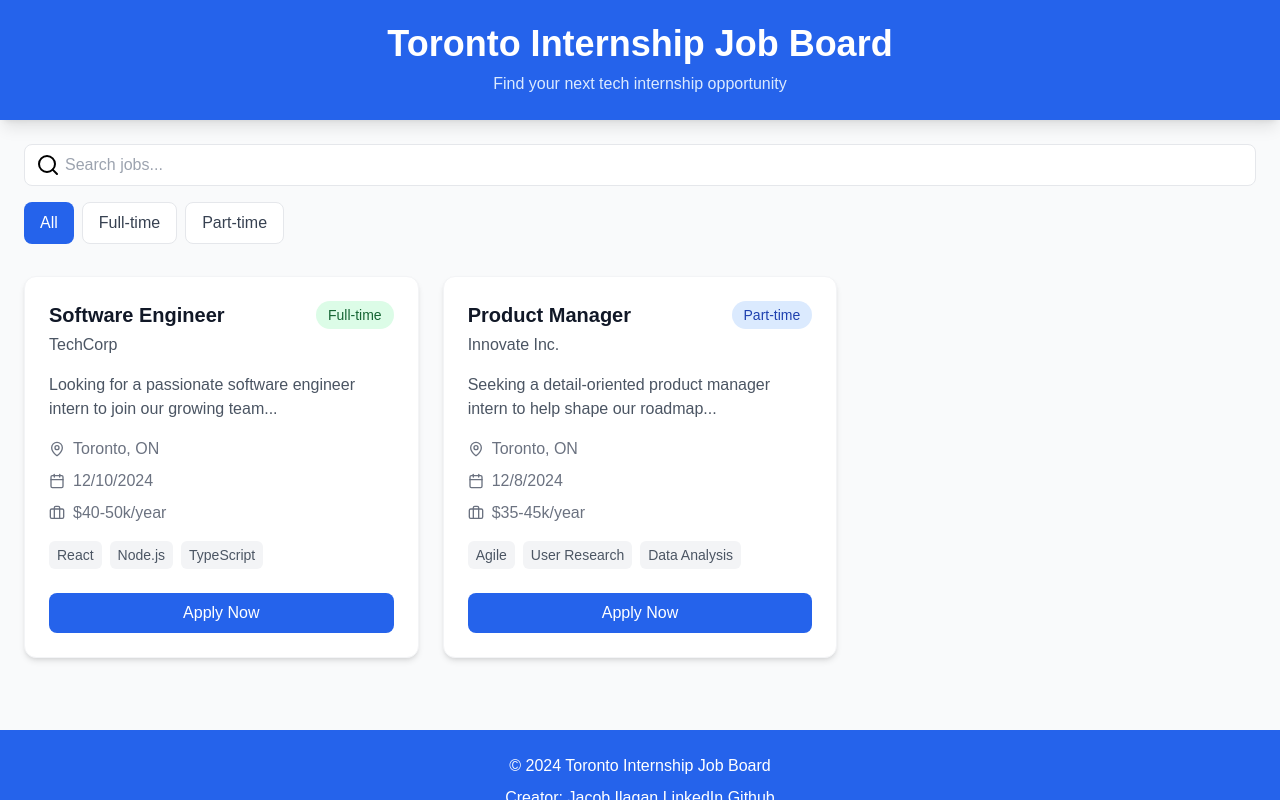
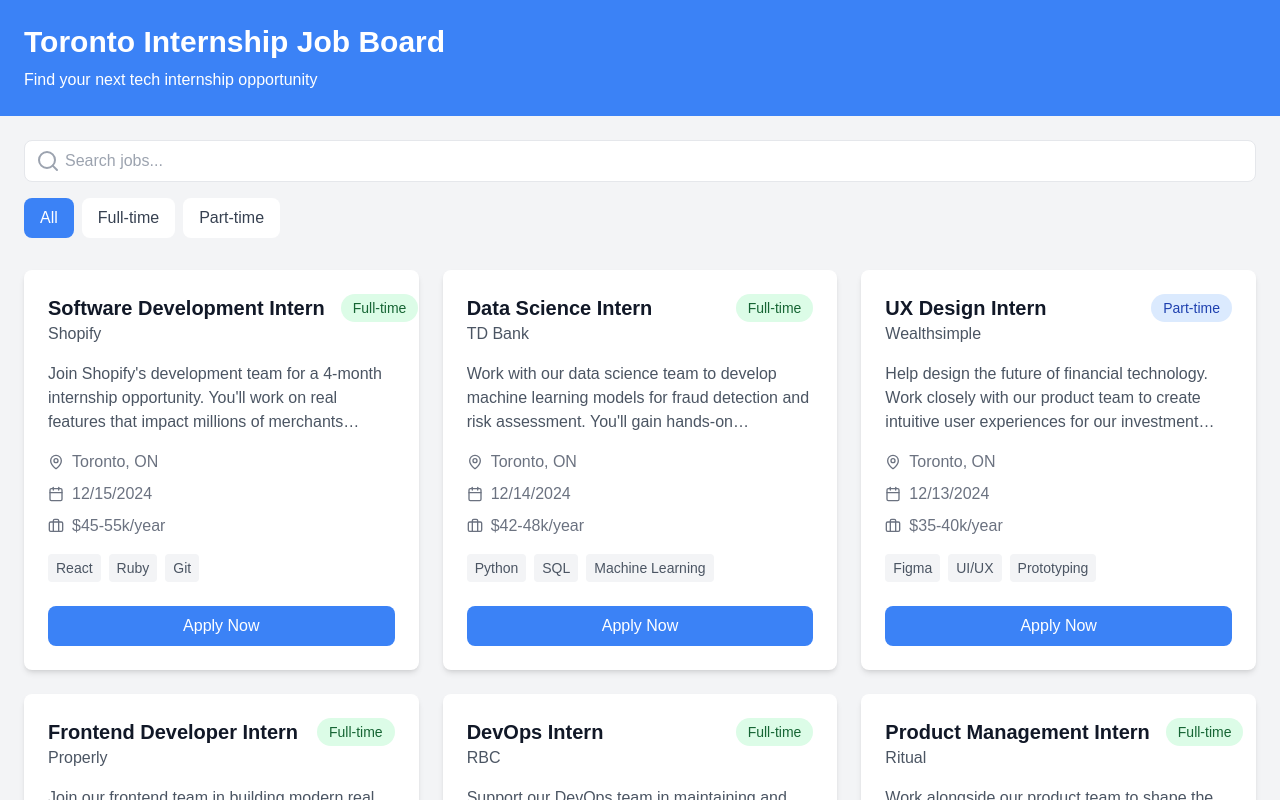
Before and after one commit to ilaganjacob/job-board, a Next.js app: page / in a window 1280 px wide. Shown: the top 800 px of the page. Built offline with nearby package versions, Linux system fonts and the light colour scheme.

Commit message:
fixing styling

```diff
--- a/pages/index.js
+++ b/pages/index.js
@@ -1,63 +1,42 @@
+// pages/index.js
 import React, { useState } from "react";
-import { Search, Briefcase, MapPin, Calendar, Clock } from "lucide-react";
-
-const jobs = [
-  {
-    title: "Software Engineer",
-    company: "TechCorp",
-    location: "Toronto, ON",
-    date: "2024-12-10",
-    type: "Full-time",
-    description:
-      "Looking for a passionate software engineer intern to join our growing team...",
-    salary: "$40-50k/year",
-    skills: ["React", "Node.js", "TypeScript"],
-  },
-  {
-    title: "Product Manager",
-    company: "Innovate Inc.",
-    location: "Toronto, ON",
-    date: "2024-12-08",
-    type: "Part-time",
-    description:
-      "Seeking a detail-oriented product manager intern to help shape our roadmap...",
-    salary: "$35-45k/year",
-    skills: ["Agile", "User Research", "Data Analysis"],
-  },
-];
+import { Search, MapPin, Calendar, Briefcase } from "lucide-react";
+import jobsData from "../data/jobs.json";
 
 export default function Home() {
   const [searchTerm, setSearchTerm] = useState("");
-  const [filter, setFilter] = useState("all");
+  const [typeFilter, setTypeFilter] = useState("all");
 
-  const filteredJobs = jobs.filter((job) => {
+  // Filter jobs based on search term and job type
+  const filteredJobs = jobsData.jobs.filter((job) => {
     const matchesSearch =
       job.title.toLowerCase().includes(searchTerm.toLowerCase()) ||
       job.company.toLowerCase().includes(searchTerm.toLowerCase()) ||
-      job.description.toLowerCase().includes(searchTerm.toLowerCase()) ||
-      job.location.toLowerCase().includes(searchTerm.toLowerCase()) ||
-      job.type.toLowerCase().includes(searchTerm.toLowerCase());
-    const matchesFilter = filter === "all" || job.type.toLowerCase() === filter;
-    return matchesSearch && matchesFilter;
+      job.description.toLowerCase().includes(searchTerm.toLowerCase());
+
+    const matchesType =
+      typeFilter === "all" ||
+      job.type.toLowerCase().includes(typeFilter.toLowerCase());
+
+    return matchesSearch && matchesType;
   });
 
   return (
-    <div className="min-h-screen bg-gray-50 ">
-      <header className="bg-blue-600 text-white p-6 shadow-lg flex flex-col justify-center items-center">
-        <h1 className="text-4xl font-bold">Toronto Internship Job Board</h1>
-        <p className="mt-2 text-blue-100">
-          Find your next tech internship opportunity
-        </p>
+    <div className="min-h-screen bg-gray-100">
+      <header className="bg-blue-500 text-white p-6">
+        <h1 className="text-3xl font-bold">Toronto Internship Job Board</h1>
+        <p className="mt-2">Find your next tech internship opportunity</p>
       </header>
 
       <main className="max-w-7xl mx-auto p-6">
+        {/* Search and Filter Section */}
         <div className="mb-8 space-y-4">
           <div className="relative">
-            <Search className="absolute left-3 top-1/2 transform -translate-y-1/2 text-black" />
+            <Search className="absolute left-3 top-1/2 -translate-y-1/2 text-gray-400" />
             <input
               type="text"
               placeholder="Search jobs..."
-              className="w-full pl-10 pr-4 py-2 border rounded-lg focus:ring-2 focus:ring-blue-500 focus:border-blue-500"
+              className="w-full pl-10 pr-4 py-2 border rounded-lg"
               value={searchTerm}
               onChange={(e) => setSearchTerm(e.target.value)}
             />
@@ -65,31 +44,31 @@
 
           <div className="flex gap-2">
             <button
-              onClick={() => setFilter("all")}
+              onClick={() => setTypeFilter("all")}
               className={`px-4 py-2 rounded-lg ${
-                filter === "all"
-                  ? "bg-blue-600 text-white"
-                  : "bg-white text-gray-700 border"
+                typeFilter === "all"
+                  ? "bg-blue-500 text-white"
+                  : "bg-white text-gray-700"
               }`}
             >
               All
             </button>
             <button
-              onClick={() => setFilter("full-time")}
+              onClick={() => setTypeFilter("full-time")}
               className={`px-4 py-2 rounded-lg ${
-                filter === "full-time"
-                  ? "bg-blue-600 text-white"
-                  : "bg-white text-gray-700 border"
+                typeFilter === "full-time"
+                  ? "bg-blue-500 text-white"
+                  : "bg-white text-gray-700"
               }`}
             >
               Full-time
             </button>
             <button
-              onClick={() => setFilter("part-time")}
+              onClick={() => setTypeFilter("part-time")}
               className={`px-4 py-2 rounded-lg ${
-                filter === "part-time"
-                  ? "bg-blue-600 text-white"
-                  : "bg-white text-gray-700 border"
+                typeFilter === "part-time"
+                  ? "bg-blue-500 text-white"
+                  : "bg-white text-gray-700"
               }`}
             >
               Part-time
@@ -97,22 +76,22 @@
           </div>
         </div>
 
-        {/* Cards for the jobs */}
+        {/* Job Cards Grid */}
         <div className="grid gap-6 md:grid-cols-2 lg:grid-cols-3">
-          {filteredJobs.map((job, index) => (
+          {filteredJobs.map((job) => (
             <div
-              key={index}
-              className="bg-white rounded-xl shadow-md hover:shadow-lg transition-shadow p-6 border border-gray-100"
+              key={job.id}
+              className="bg-white rounded-lg shadow-md p-6 flex flex-col justify-between min-h-[280px]"
             >
               <div className="flex justify-between items-start">
-                <div>
-                  <h2 className="text-xl font-semibold text-gray-900">
+                <div className="flex-1 pr-4">
+                  <h2 className="text-xl font-semibold text-gray-900 truncate">
                     {job.title}
                   </h2>
-                  <p className="text-gray-600 mt-1">{job.company}</p>
+                  <p className="text-gray-600">{job.company}</p>
                 </div>
                 <span
-                  className={`px-3 py-1 rounded-full text-sm ${
+                  className={`px-3 py-1 rounded-full text-sm flex-shrink-0 ${
                     job.type === "Full-time"
                       ? "bg-green-100 text-green-800"
                       : "bg-blue-100 text-blue-800"
@@ -122,7 +101,7 @@
                 </span>
               </div>
 
-              <p className="mt-4 text-gray-600 line-clamp-2">
+              <p className="mt-4 text-gray-600 line-clamp-3">
                 {job.description}
               </p>
 
@@ -142,42 +121,87 @@
               </div>
 
               <div className="mt-4 flex flex-wrap gap-2">
-                {job.skills.map((skill, i) => (
+                {job.skills.slice(0, 3).map((skill, index) => (
                   <span
-                    key={i}
-                    className="px-2 py-1 bg-gray-100 rounded-md text-sm text-gray-600"
+                    key={index}
+                    className="px-2 py-1 bg-gray-100 rounded text-sm text-gray-600"
                   >
                     {skill}
                   </span>
                 ))}
               </div>
 
-              <button className="mt-6 w-full bg-blue-600 text-white py-2 px-4 rounded-lg hover:bg-blue-700 transition-colors">
+              <button className="mt-6 w-full bg-blue-500 text-white py-2 px-4 rounded-lg hover:bg-blue-600 transition-colors">
                 Apply Now
               </button>
             </div>
+            // <div key={job.id} className="bg-white rounded-lg shadow-md p-6">
+            //   <div className="flex justify-between items-start">
+            //     <div>
+            //       <h2 className="text-xl font-semibold text-gray-900">
+            //         {job.title}
+            //       </h2>
+            //       <p className="text-gray-600">{job.company}</p>
+            //     </div>
+            //     <span
+            //       className={`px-3 py-1 rounded-full text-sm ${
+            //         job.type === "Full-time"
+            //           ? "bg-green-100 text-green-800"
+            //           : "bg-blue-100 text-blue-800"
+            //       }`}
+            //     >
+            //       {job.type}
+            //     </span>
+            //   </div>
+
+            //   <p className="mt-4 text-gray-600 line-clamp-3">
+            //     {job.description}
+            //   </p>
+
+            //   <div className="mt-4 space-y-2">
+            //     <div className="flex items-center text-gray-500">
+            //       <MapPin size={16} className="mr-2" />
+            //       {job.location}
+            //     </div>
+            //     <div className="flex items-center text-gray-500">
+            //       <Calendar size={16} className="mr-2" />
+            //       {new Date(job.date).toLocaleDateString()}
+            //     </div>
+            //     <div className="flex items-center text-gray-500">
+            //       <Briefcase size={16} className="mr-2" />
+            //       {job.salary}
+            //     </div>
+            //   </div>
+
+            //   <div className="mt-4 flex flex-wrap gap-2">
+            //     {job.skills.slice(0, 3).map((skill, index) => (
+            //       <span
+            //         key={index}
+            //         className="px-2 py-1 bg-gray-100 rounded text-sm text-gray-600"
+            //       >
+            //         {skill}
+            //       </span>
+            //     ))}
+            //   </div>
+
+            //   <button className="mt-6 w-full bg-blue-500 text-white py-2 px-4 rounded-lg hover:bg-blue-600 transition-colors">
+            //     Apply Now
+            //   </button>
+            // </div>
           ))}
         </div>
       </main>
 
-      <footer className="bg-blue-600 text-white p-6 mt-12">
-        <div className="max-w-7xl mx-auto text-center">
+      <footer className="bg-blue-500 text-white p-4 text-center mt-12">
         <p>&copy; 2024 Toronto Internship Job Board</p>
-          <div className="mt-2">
+        <div>
           Creator: Jacob Ilagan{" "}
-            <a
-              href="https://linkedin.com/in/jacob-ilagan"
-              className="underline hover:text-blue-200"
-            >
+          <a href="https://linkedin.com/in/jacob-ilagan" className="underline">
             LinkedIn
           </a>{" "}
-            <a
-              href="https://github.com/ilaganjacob"
-              className="underline hover:text-blue-200"
-            >
+          <a href="https://github.com/ilaganjacob" className="underline">
             Github
           </a>
-          </div>
         </div>
       </footer>
     </div>
```
Lines whose indentation alone changed are shown as unchanged.
